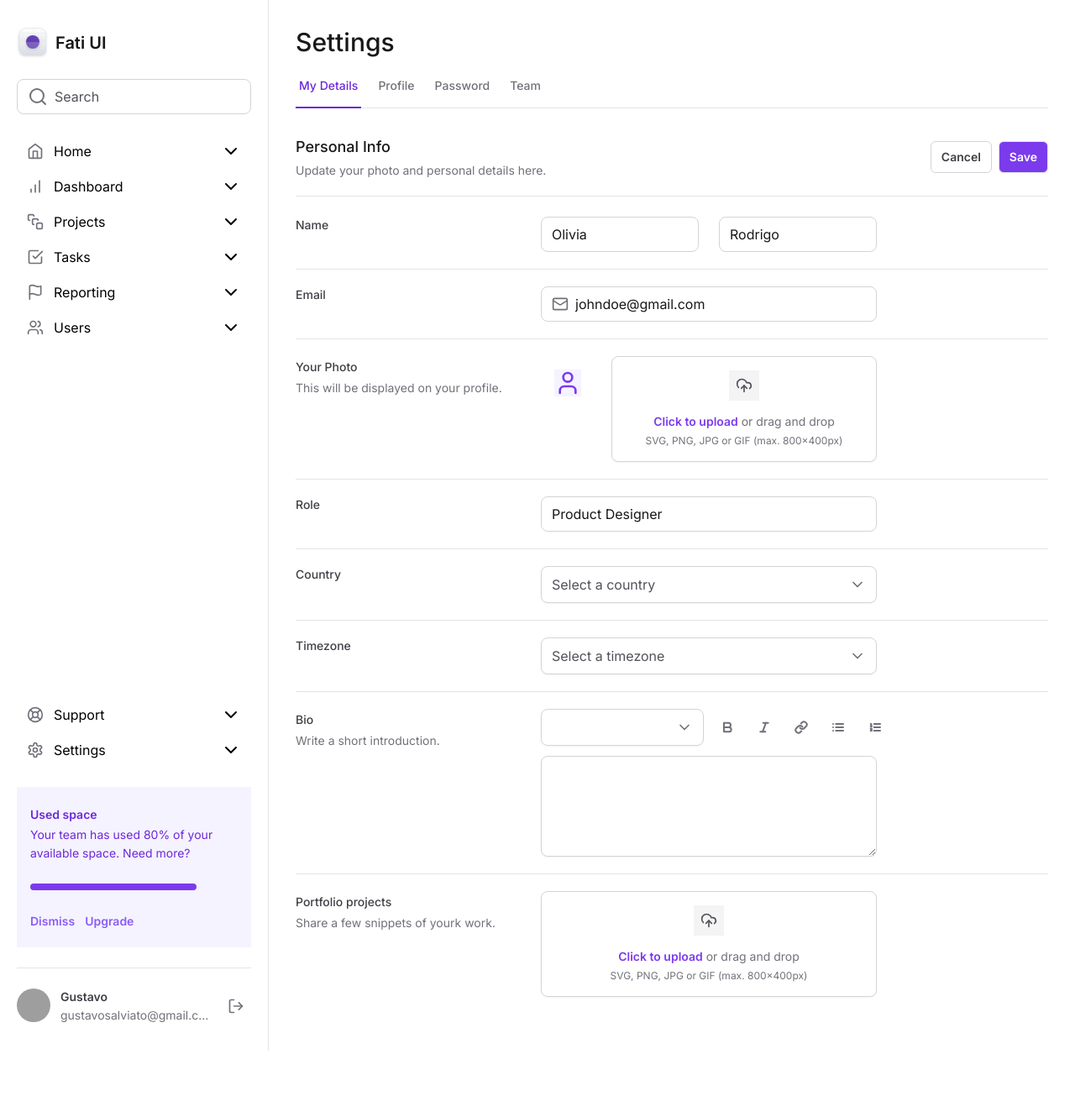
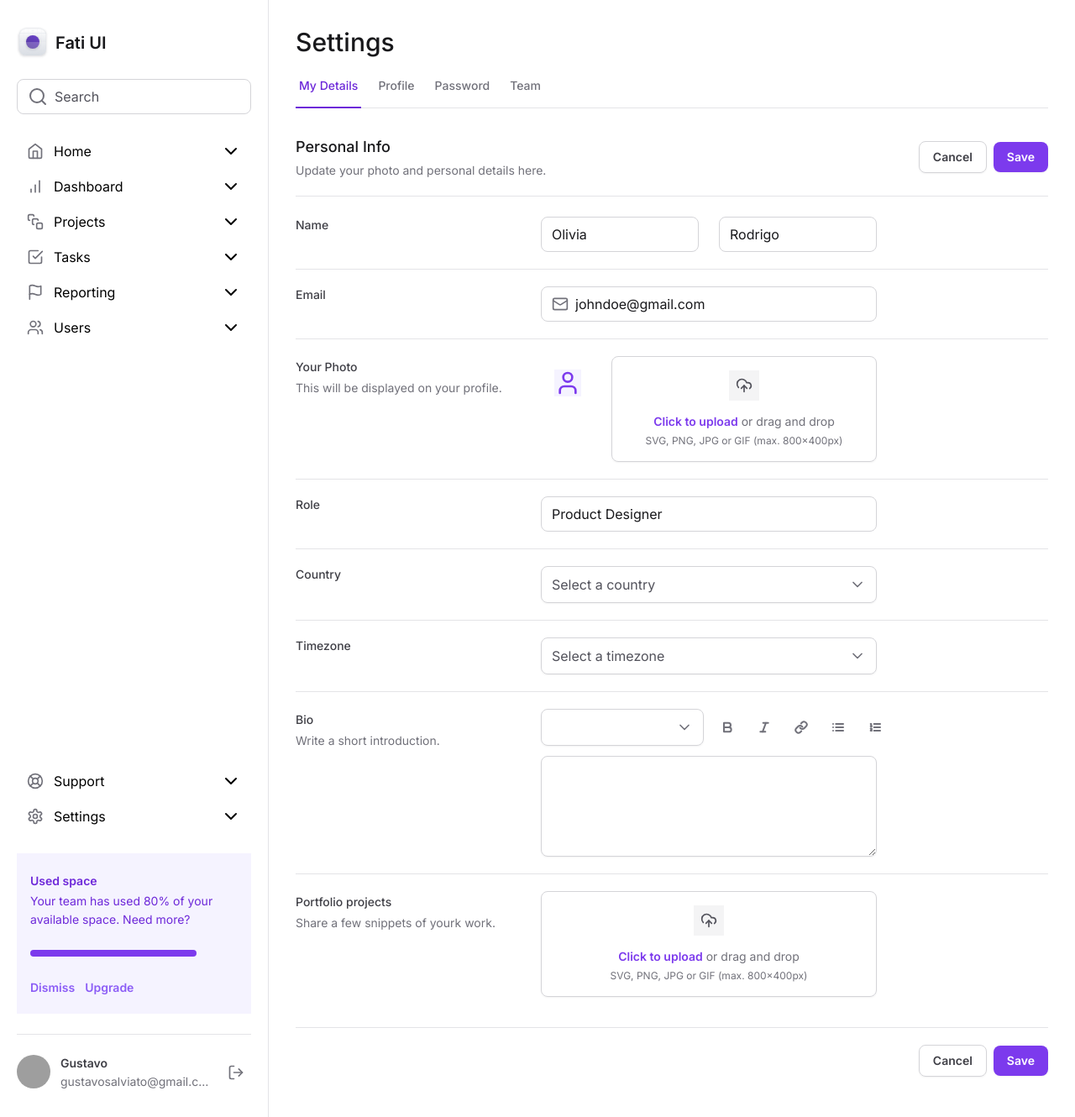
Before and after one commit to gustavosalviato/tailwind-master, a Next.js app: page / in a window 1280 px wide. Shown: the whole page at 84% size. Before the commit the page ends 1251 px from the top, so only its background shows below. Built offline with nearby package versions, Linux system fonts and the light colour scheme; grey boxes are pictures that could not be loaded.

Commit message:
chore: button variants

```diff
--- a/package.json
+++ b/package.json
@@ -24,6 +24,7 @@
     "postcss": "8.4.28",
     "react": "18.2.0",
     "react-dom": "18.2.0",
+    "tailwind-variants": "^0.1.13",
     "tailwindcss": "3.3.3",
     "typescript": "5.1.6"
   },
--- a/src/app/page.tsx
+++ b/src/app/page.tsx
@@ -13,6 +13,7 @@ import * as InputFile from '@/components/Form/FileInput'
 import { Select } from '@/components/Form/Select'
 import { SelectItem } from '@/components/Form/Select/SelectItem'
 import { TextArea } from '@/components/TextArea'
+import { Button } from '@/components/Button'
 
 export default function Home() {
   return (
@@ -30,19 +31,8 @@ export default function Home() {
         </div>
 
         <div className="flex items-center gap-2">
-          <button
-            type="button"
-            className="rounded-md border border-zinc-300 px-3 py-2 text-sm font-semibold text-zinc-700 transition-colors duration-300 hover:bg-zinc-50"
-          >
-            Cancel
-          </button>
-          <button
-            form="formSubmit"
-            type="submit"
-            className="rounded-md border bg-violet-600 px-3 py-2 text-sm font-semibold text-white transition-colors duration-300 hover:bg-violet-500            "
-          >
-            Save
-          </button>
+          <Button variant="secondary">Cancel</Button>
+          <Button variant="primary">Save</Button>
         </div>
       </div>
 
@@ -147,39 +137,44 @@ export default function Home() {
               </Select>
 
               <div className="flex items-center gap-3">
-                <button
+                <Button
                   type="button"
+                  variant="ghost"
                   className="rounded-md p-2 hover:bg-zinc-50"
                 >
                   <Bold className="h-4 w-4 text-zinc-500" strokeWidth={3} />
-                </button>
-                <button
+                </Button>
+                <Button
                   type="button"
+                  variant="ghost"
                   className="rounded-md p-2 hover:bg-zinc-50"
                 >
                   <Italic className="h-4 w-4 text-zinc-500" strokeWidth={3} />
-                </button>
-                <button
+                </Button>
+                <Button
                   type="button"
+                  variant="ghost"
                   className="rounded-md p-2 hover:bg-zinc-50"
                 >
                   <Link className="h-4 w-4 text-zinc-500" strokeWidth={3} />
-                </button>
-                <button
+                </Button>
+                <Button
                   type="button"
+                  variant="ghost"
                   className="rounded-md p-2 hover:bg-zinc-50"
                 >
                   <List className="h-4 w-4 text-zinc-500" strokeWidth={3} />
-                </button>
-                <button
+                </Button>
+                <Button
                   type="button"
+                  variant="ghost"
                   className="rounded-md p-2 hover:bg-zinc-50"
                 >
                   <ListOrdered
                     className="h-4 w-4 text-zinc-500"
                     strokeWidth={3}
                   />
-                </button>
+                </Button>
               </div>
 
               <TextArea />
@@ -204,8 +199,11 @@ export default function Home() {
             <InputFile.FileList />
             <InputFile.Control multiple />
           </InputFile.Root>
+        </div>
 
-          <div />
+        <div className="flex items-center justify-end gap-2 pt-5">
+          <Button variant="secondary">Cancel</Button>
+          <Button variant="primary">Save</Button>
         </div>
       </form>
     </>
--- /dev/null
+++ b/src/components/Button.tsx
@@ -0,0 +1,28 @@
+import { ComponentProps } from 'react'
+import { tv, VariantProps } from 'tailwind-variants'
+
+const button = tv({
+  base: [
+    'rounded-lg px-4 py-2 text-sm font-semibold outline-none shadow-sm',
+    'focus-visible:ring-2 focus-visible:ring-offset-2 focus-visible:ring-violet-500',
+    'active:opacity-80',
+  ],
+
+  variants: {
+    variant: {
+      primary: 'bg-violet-600 text-white hover:bg-violet-700',
+      secondary: 'border border-zinc-300 text-zinc-700 hover:bg-zinc-50',
+      ghost: 'rounded-md px-2 hover:bg-zinc-50 shadow-none',
+    },
+  },
+
+  defaultVariants: {
+    variant: 'primary',
+  },
+})
+
+type ButtonProps = ComponentProps<'button'> & VariantProps<typeof button>
+
+export function Button({ variant, ...props }: ButtonProps) {
+  return <button {...props} className={button({ variant })} />
+}
--- a/src/components/Form/Select/index.tsx
+++ b/src/components/Form/Select/index.tsx
@@ -12,7 +12,7 @@ export interface SelectProps extends SelectPrimitive.SelectProps {
 export function Select({ children, placeholder }: SelectProps) {
   return (
     <SelectPrimitive.Root>
-      <SelectPrimitive.Trigger className="flex h-11 w-full items-center justify-between gap-2 rounded-lg border border-zinc-300 px-3 py-2 shadow-sm data-[placeholder]:text-zinc-600">
+      <SelectPrimitive.Trigger className="flex h-11 w-full items-center justify-between gap-2 rounded-lg border border-zinc-300 px-3 py-2 shadow-sm outline-none focus:border-violet-300 focus:ring-4 focus:ring-violet-50 data-[placeholder]:text-zinc-600">
         <SelectPrimitive.Value
           placeholder={placeholder}
           className="text-black"
@@ -27,7 +27,7 @@ export function Select({ children, placeholder }: SelectProps) {
           side="bottom"
           position="popper"
           sideOffset={8}
-          className="z-10 w-[--radix-select-trigger-width] overflow-hidden rounded-lg border border-zinc-200 bg-white"
+          className="animate-slideDownAndFade z-10 w-[--radix-select-trigger-width] overflow-hidden rounded-lg border border-zinc-200 bg-white"
         >
           <SelectPrimitive.Viewport>{children}</SelectPrimitive.Viewport>
         </SelectPrimitive.Content>
--- a/src/components/Input.tsx
+++ b/src/components/Input.tsx
@@ -12,7 +12,7 @@ export function Control(props: InputControlProps) {
   return (
     <input
       type="text"
-      className="boder-0 bg-transparent p-0 text-zinc-900 outline-none placeholder:text-zinc-600"
+      className="boder-0 bg-transparent p-0 text-zinc-900 outline-none outline-none placeholder:text-zinc-600"
       placeholder="Search"
       {...props}
     />
@@ -24,7 +24,8 @@ type InputRootProps = ComponentProps<'div'>
 export function Root(props: InputRootProps) {
   return (
     <div
-      className="flex w-full items-center gap-2 rounded-lg border border-zinc-300 px-3 py-2"
+      className="focus-within: flex w-full items-center gap-2 rounded-lg border border-zinc-300 px-3
+      py-2 focus-within:border-violet-300 focus-within:ring-4 focus-within:ring-violet-50"
       {...props}
     />
   )
--- a/src/components/Profile.tsx
+++ b/src/components/Profile.tsx
@@ -1,6 +1,7 @@
 /* eslint-disable @next/next/no-img-element */
 
 import { LogOut } from 'lucide-react'
+import { Button } from './Button'
 
 export function Profile() {
   return (
@@ -16,9 +17,9 @@ export function Profile() {
           gustavosalviato@gmail.com
         </span>
       </div>
-      <button className="flex items-center justify-center rounded-md p-2 transition-colors duration-300 hover:bg-zinc-50">
+      <Button variant="ghost">
         <LogOut size={20} className="text-zinc-500" />
-      </button>
+      </Button>
     </div>
   )
 }
--- a/src/components/SettingsTabs/TabItem.tsx
+++ b/src/components/SettingsTabs/TabItem.tsx
@@ -11,9 +11,11 @@ export function TabItem({ title, value, isSelected = false }: TabItemProps) {
   return (
     <Tabs.Trigger
       value={value}
-      className="duration300 relative px-1 pb-4 text-sm font-medium text-zinc-500 transition-colors hover:text-violet-700 data-[state=active]:text-violet-700"
+      className="duration300 group relative px-1 pb-4 text-sm font-medium text-zinc-500 outline-none transition-colors hover:text-violet-700 data-[state=active]:text-violet-700"
     >
-      <span>{title}</span>
+      <span className="group-focus-visible:rounded group-focus-visible:ring-2 group-focus-visible:ring-violet-400 group-focus-visible:ring-offset-4">
+        {title}
+      </span>
 
       {isSelected && (
         <motion.div
--- a/src/components/TextArea.tsx
+++ b/src/components/TextArea.tsx
@@ -5,7 +5,7 @@ type TextAreaProps = ComponentProps<'textarea'>
 export function TextArea(props: TextAreaProps) {
   return (
     <textarea
-      className="col-span-2 min-h-[120px] resize-y rounded-lg border border-zinc-300 p-4 px-3 py-2 text-zinc-900 shadow-sm"
+      className="col-span-2 min-h-[120px] resize-y rounded-lg border border-zinc-300 p-4 px-3 py-2 text-zinc-900 shadow-sm outline-none focus:border-violet-300 focus:ring-4 focus:ring-violet-50"
       {...props}
     />
   )
--- a/tailwind.config.ts
+++ b/tailwind.config.ts
@@ -12,6 +12,23 @@ const config: Config = {
         app: 'minmax(18rem, 20rem) 1fr',
         form: 'minmax(7.5rem, 17.5rem) minmax(25rem, 1fr) minmax(0, 15rem)',
       },
+
+      keyframes: {
+        slideDownAndFade: {
+          from: {
+            opacity: '0',
+            transform: 'translateY(-2px)',
+          },
+          to: {
+            opacity: '1',
+            transform: 'translateY(0)',
+          },
+        },
+      },
+      animation: {
+        slideDownAndFade:
+          'slideDownAndFade 300ms cubic-bezier(0.16, 1, 0.3, 1)',
+      },
     },
   },
   plugins: [],
```
Also changed, not shown: 1 other file (tests, documents, lock files or other folders).
